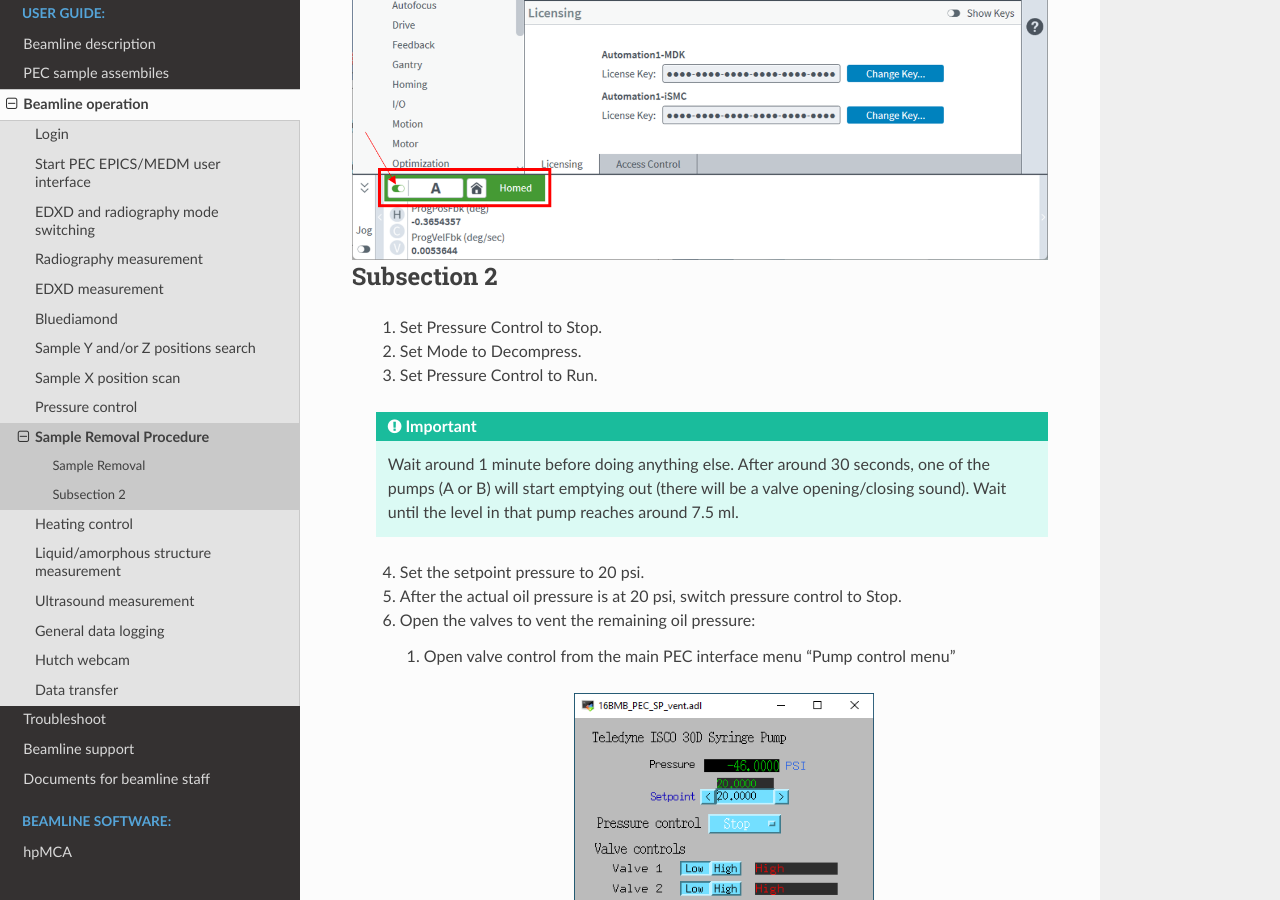
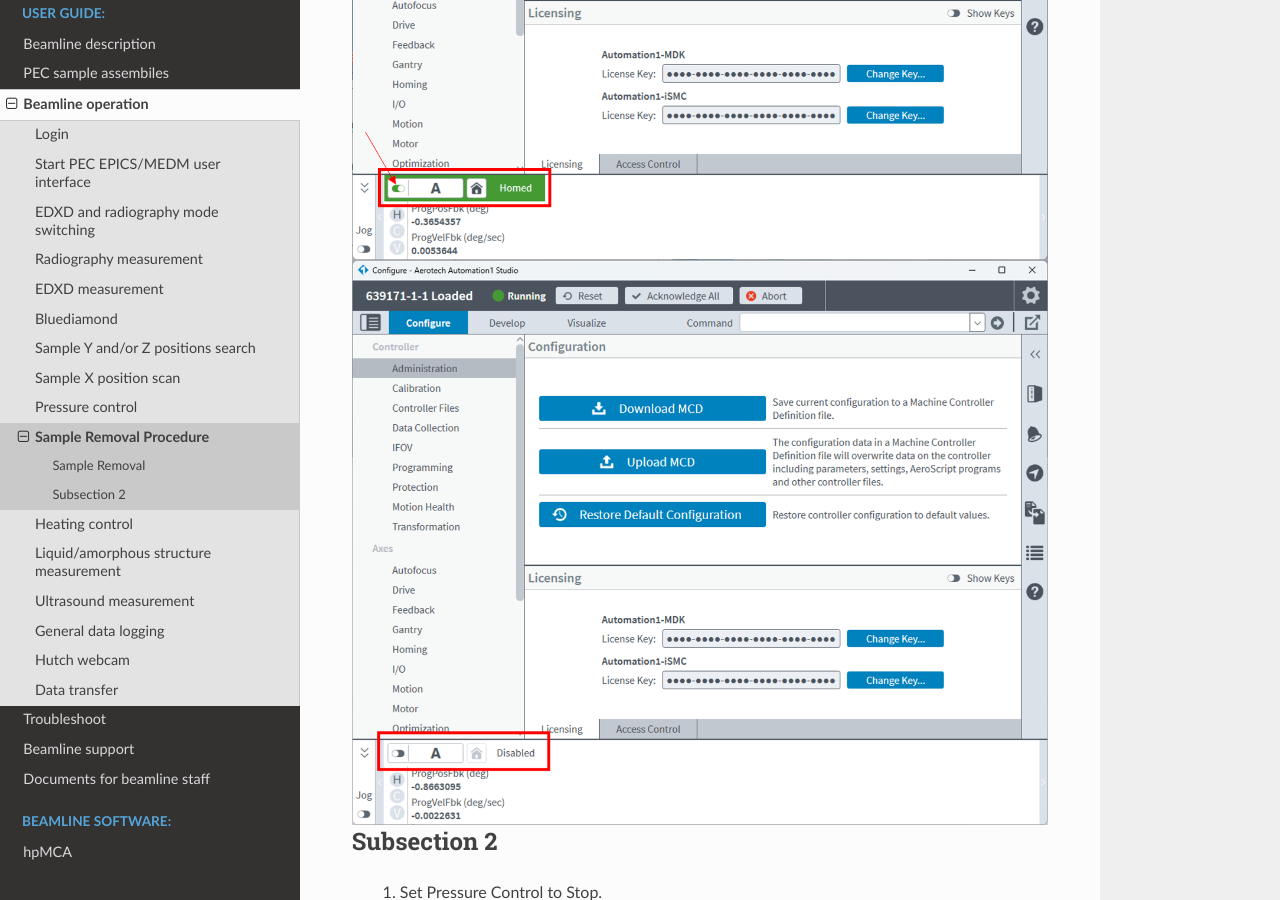
Before and after one commit to taeastmo/16BMB_manual, a Sphinx documentation site: the page built from docs/source/operations/item_010_sample_removal.rst, in a window 1280 px wide and 900 px high, scrolled down 1868 px. Built offline with Sphinx 7.4.7 and the Read the Docs theme 3.1.0, drawn with Linux system fonts in a browser that asks for light colours.

Commit message:
Update item_010_sample_removal.rst

```diff
--- a/docs/source/operations/item_010_sample_removal.rst
+++ b/docs/source/operations/item_010_sample_removal.rst
@@ -29,6 +29,11 @@ After connecting to the rotary stage controller, locate the toggle switch found
    :alt: automation1_axis_enabled
    :width: 720px
    :align: center
+.. figure:: /images/sample_removal/automation1_axis_disabled.png
+   :alt: automation1_axis_disabled
+   :width: 720px
+   :align: center
+
 
 
 
```
